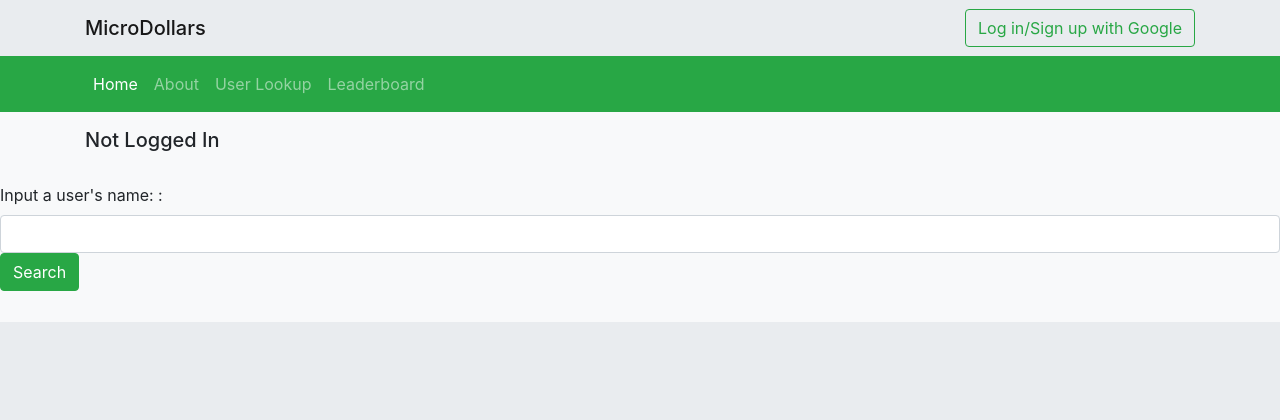
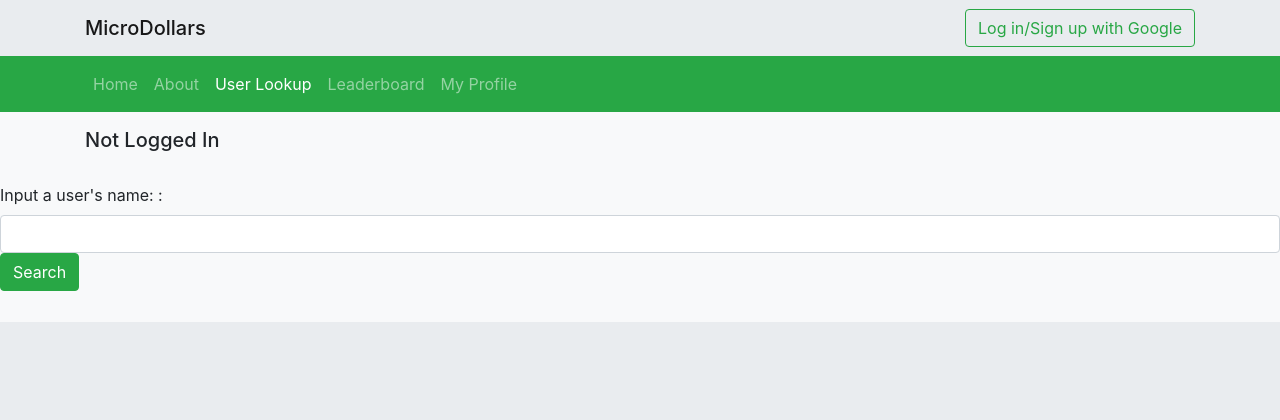
Before and after one commit to vg5ak/projectMicrotransaction, a Django app: page /lookup in a window 1280 px wide. Shown: the top 420 px of the page. Run offline with Django 3.2, Linux system fonts and the light colour scheme; some libraries are stand-ins or nearby versions.

Commit message:
fixed header links

```diff
--- a/microdollars/templates/microdollars/index.html
+++ b/microdollars/templates/microdollars/index.html
@@ -66,6 +66,9 @@
             </li>
             <li class="nav-item">
               <a class="nav-link" href="/leaderboard">Leaderboard</a>
+            </li>
+            <li class="nav-item">
+              <a class="nav-link" href="/profile">My Profile</a>
             </li>
           </ul>
         </div>
--- a/microdollars/templates/microdollars/lookup.html
+++ b/microdollars/templates/microdollars/lookup.html
@@ -52,17 +52,20 @@
       <div class="container">
         <div class="collapse navbar-collapse" id="navbarSupportedContent">
           <ul class="navbar-nav mr-auto">
-            <li class="nav-item active">
-              <a class="nav-link" href="/">Home<span class="sr-only">(current)</span></a>
+            <li class="nav-item">
+              <a class="nav-link" href="/">Home</a>
             </li>
             <li class="nav-item">
               <a class="nav-link" href="/about">About</a>
             </li>
-            <li class="nav-item">
-              <a class="nav-link" href="/lookup">User Lookup</a>
+            <li class="nav-item active">
+              <a class="nav-link" href="/lookup">User Lookup<span class="sr-only">(current)</span></a>
             </li>
             <li class="nav-item">
               <a class="nav-link" href="/leaderboard">Leaderboard</a>
+            </li>
+            <li class="nav-item">
+                <a class="nav-link" href="/profile">My Profile</a>
             </li>
           </ul>
         </div>
```
Also changed, not shown: microdollars/templates/account/login.html (+9 -0 lines), microdollars/templates/account/logout.html (+9 -0 lines), microdollars/templates/microdollars/about.html (+6 -3 lines), microdollars/templates/microdollars/leaderboard.html (+6 -3 lines).
